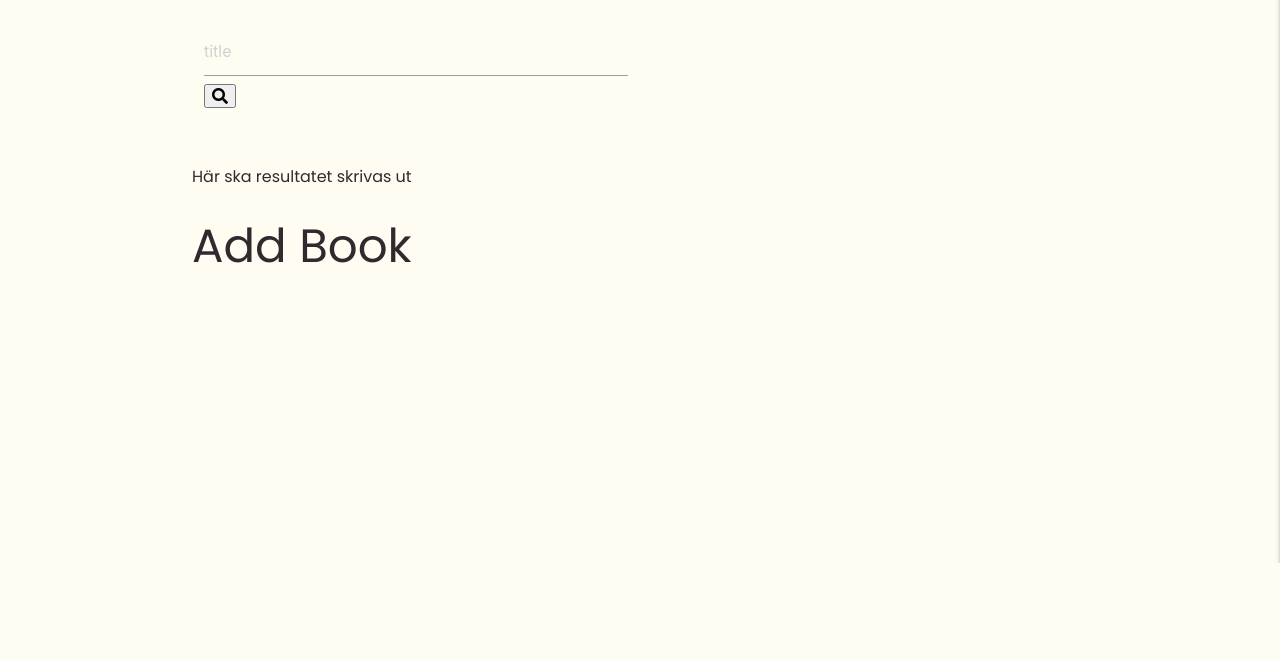
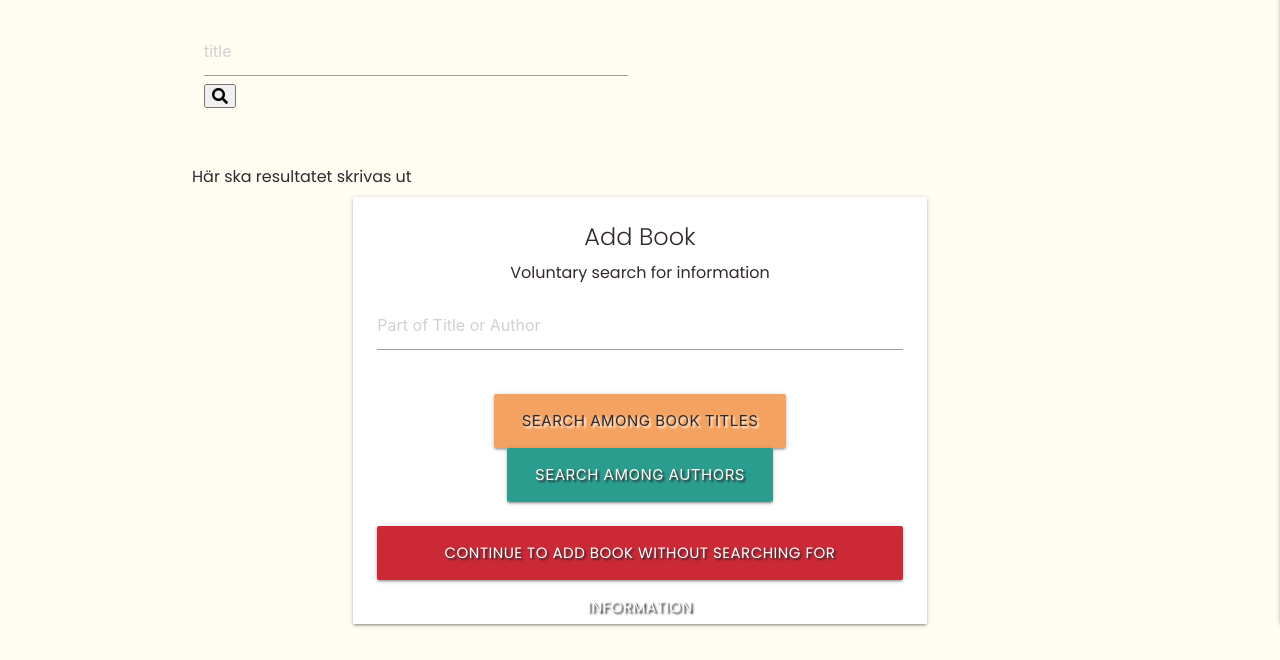
Before and after one commit to Carina-P/ms3-best-books, a Flask app: page / in a window 1280 px wide. Shown: the part 237-897 px from the top of the page. Before the commit the page ends 800 px from the top, so only its background shows below. Run offline with Flask 2, Linux system fonts and the light colour scheme; the visitor is signed in with stand-in values (Sample User, id 1); data that the repository does not hold is empty; some libraries are stand-ins or nearby versions.

Commit message:
Added search in Google Books

```diff
--- a/static/js/script.js
+++ b/static/js/script.js
@@ -2,19 +2,42 @@ $(document).ready(function(){
     $('.sidenav').sidenav({edge:"right"});
 });
 
-$("#add_book").submit( () => {
-    text = "Innan fetch";
-    fetch("https://www.googleapis.com/books/v1/volumes?q=isbn:0747532699")
+function searchTitle(){
+    console.log("Sök title");
+    let title = $("#search_txt").val();
+
+    if (!title || title.trim().length === 0){
+        console.log("ingen info");
+    }
+    else{
+        console.log(title);
+        fetch("https://www.googleapis.com/books/v1/volumes?q=intitle:"+ title+"&printType=books&projection=lite&key=AIzaSyAa48h04CAMjJ1bVewMoBx-_8EZv1IBNpI")
         .then(res =>res.json())
         .then(res => {
             console.log(res);
-        console.log(description);
-        text += res;
         })
         .catch(error => {
             console.log("something is wrong", error);
         });
-    console.log("efter fetch");
-    text += "Efter fetch";
-    $("#result").html("här är det" + text);
+    }
+}
+
+function searchAuthor(){
+    console.log("Sök författare");
+    let author = $("#search_txt").val();
+
+    if (!author || author.trim().length === 0){
+        console.log("ingen info");
+    }
+    else{
+        console.log(title);
+        fetch("https://www.googleapis.com/books/v1/volumes?q=intitle:"+ author+"&printType=books&projection=lite&key=AIzaSyAa48h04CAMjJ1bVewMoBx-_8EZv1IBNpI")
+        .then(res =>res.json())
+        .then(res => {
+            console.log(res);
+        })
+        .catch(error => {
+            console.log("something is wrong", error);
         });
+    }
+}
--- a/templates/books.html
+++ b/templates/books.html
@@ -23,7 +23,38 @@
     {% endfor %}
 
     {% if session.username %}
-    <h3>Add Book</h3>
+        <div class="row">
+            <div class="col s12 m8 offset-m2">
+                <div class="card">
+                    <div class="card-content bgr-white">
+                        <div class="center-align">
+                            <span class="card-title">Add Book</span>
+                            <span>Voluntary search for information</span>
+                        </div>
+                        <div class="row">
+                            <div class="input-field col s12">
+                                <input id="search_txt" name="search_txt" placeholder="Part of Title or Author" minlength="3" maxlength="25"
+                                    type="text" class="validate" required>
+                            </div>
+                        </div>
+                        <div class="row">
+                            <div class="col s12 center-align">
+                                <button type="submit" class="btn-large bgr-sandy text-dark light-shadow" onclick="searchTitle()">
+                                    Search among book titles
+                                </button>
+                                <button type="submit" class="btn-large bgr-green text-light dark-shadow" onclick="searchAuthor()">
+                                    Search among authors
+                                </button>
+                            </div>
+                            <div class="col s12 center-align">
+                                <br>
+                                <a href="#" class="btn-large bgr-red txt-ligth dark-shadow">Continue to Add book without searching for information</a>
+                            </div>
+                        </div>
+                    </div>
+                </div>
+            </div>
+        </div>
     {% endif %}
 
 {% endblock %}
```
Lines whose indentation alone changed are shown as unchanged.
